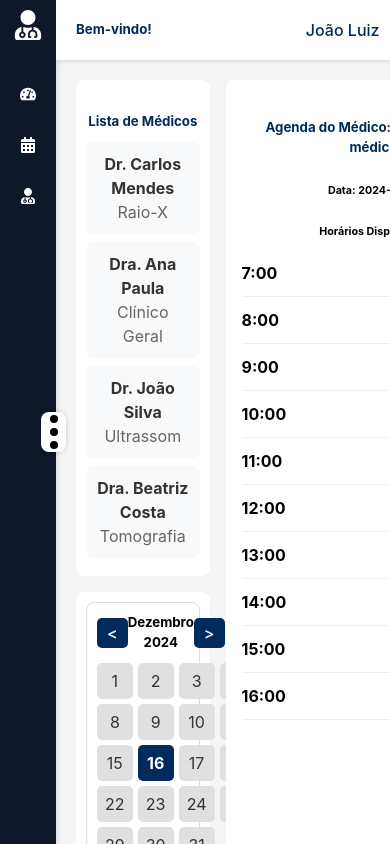
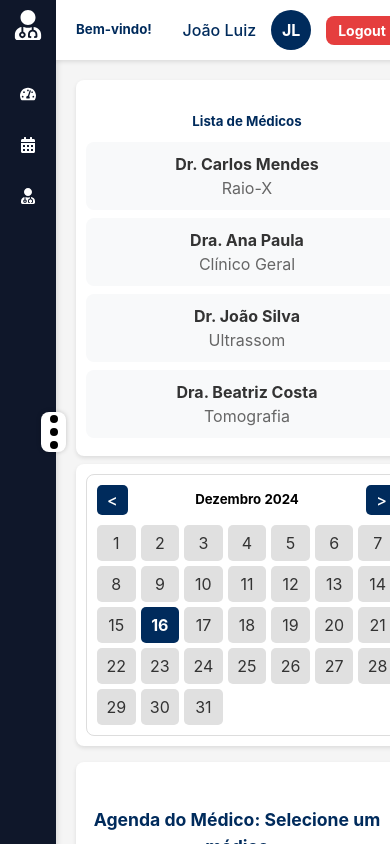
Before and after one commit to joaolrocha/advhealth, a React (Vite) app: page /schedule in a window 390 px wide. Built offline with nearby package versions, Linux system fonts and the light colour scheme.

Commit message:
feat: add responsive design in schedule

```diff
--- a/src/pages/Schedules/Schedules.tsx
+++ b/src/pages/Schedules/Schedules.tsx
@@ -5,6 +5,7 @@ import DoctorsList from '../../components/doctorList/DoctorsList';
 import ScheduleList from '../../components/scheduleList/SchedulesList';
 import LayoutDashboard from '../../layouts/LayoutDashboard';
 import { doctors, mockAppointments, Doctor, Appointment } from '../../mock/appointmentsMock';
+import './schedules.css';
 
 const Schedule: React.FC = () => {
   const [selectedDoctor, setSelectedDoctor] = useState<Doctor | null>(null);
@@ -56,24 +57,24 @@ const Schedule: React.FC = () => {
 
   return (
     <LayoutDashboard>
-      <Container fluid style={{ display: 'flex', height: '100vh', padding: '0', gap: '1rem' }}>
+      <Container fluid className="schedule-container">
         {/* Coluna ESQUERDA: Lista de Médicos e Calendário */}
-        <div style={{ display: 'flex', flexDirection: 'column', gap: '1rem', width: '30%' }}>
-          <div style={{ flex: 1, backgroundColor: '#fff', padding: '10px', borderRadius: '8px' }}>
+        <div className="schedule-left">
+          <div className="schedule-box">
             <DoctorsList
               doctors={doctors}
               onSelectDoctor={handleDoctorSelect}
               selectedDoctor={selectedDoctor}
             />
           </div>
-          <div style={{ flex: 1, backgroundColor: '#fff', padding: '10px', borderRadius: '8px' }}>
+          <div className="schedule-box">
             <CalendarComponent onDateSelect={handleDateSelect} />
           </div>
         </div>
 
         {/* Coluna DIREITA: Agenda do Médico */}
-        <div style={{ flex: 1, backgroundColor: '#fff', padding: '1rem', borderRadius: '8px' }}>
-          <h5 style={{ marginBottom: '1rem', color: '#002b5c' }}>
+        <div className="schedule-right">
+          <h5 className="schedule-title">
             Agenda do Médico:{' '}
             <strong>
               {selectedDoctor
@@ -81,7 +82,7 @@ const Schedule: React.FC = () => {
                 : 'Selecione um médico'}
             </strong>
           </h5>
-          <h6 style={{ marginBottom: '1rem' }}>
+          <h6 className="schedule-title">
             Data: {selectedDate ? selectedDate : 'Selecione uma data'}
           </h6>
           <ScheduleList schedules={filteredAppointments} onAdd={handleAddAppointment} />
--- /dev/null
+++ b/src/pages/Schedules/schedules.css
@@ -0,0 +1,71 @@
+/* Estilo da tela de agendamentos */
+
+/* Container principal */
+.schedule-container {
+  display: flex;
+  height: 100vh;
+  padding: 0;
+  gap: 1rem;
+}
+
+/* Coluna esquerda: Médicos e Calendário */
+.schedule-left {
+  display: flex;
+  flex-direction: column;
+  gap: 1rem;
+  width: 30%;
+}
+
+/* Estilo dos blocos de médicos e calendário */
+.schedule-box {
+  flex: 1;
+  background-color: #fff;
+  padding: 10px;
+  border-radius: 8px;
+  box-shadow: 0 2px 4px rgba(0, 0, 0, 0.1);
+}
+
+/* Coluna direita: Agenda do médico */
+.schedule-right {
+  flex: 1;
+  background-color: #fff;
+  padding: 1rem;
+  border-radius: 8px;
+  box-shadow: 0 2px 4px rgba(0, 0, 0, 0.1);
+}
+
+/* Títulos */
+.schedule-title {
+  margin-bottom: 1rem;
+  color: #002b5c;
+  font-size: 1.1rem;
+  font-weight: bold;
+}
+
+/* Responsividade */
+@media (max-width: 992px) {
+  .schedule-container {
+    flex-direction: column;
+  }
+
+  .schedule-left {
+    width: 100%;
+    flex-direction: row;
+    flex-wrap: wrap;
+    gap: 0.5rem;
+  }
+
+  .schedule-box {
+    flex: 1;
+  }
+}
+
+@media (max-width: 768px) {
+  .schedule-left {
+    flex-direction: column;
+  }
+
+  .schedule-box {
+    width: 100%;
+  }
+}
```
